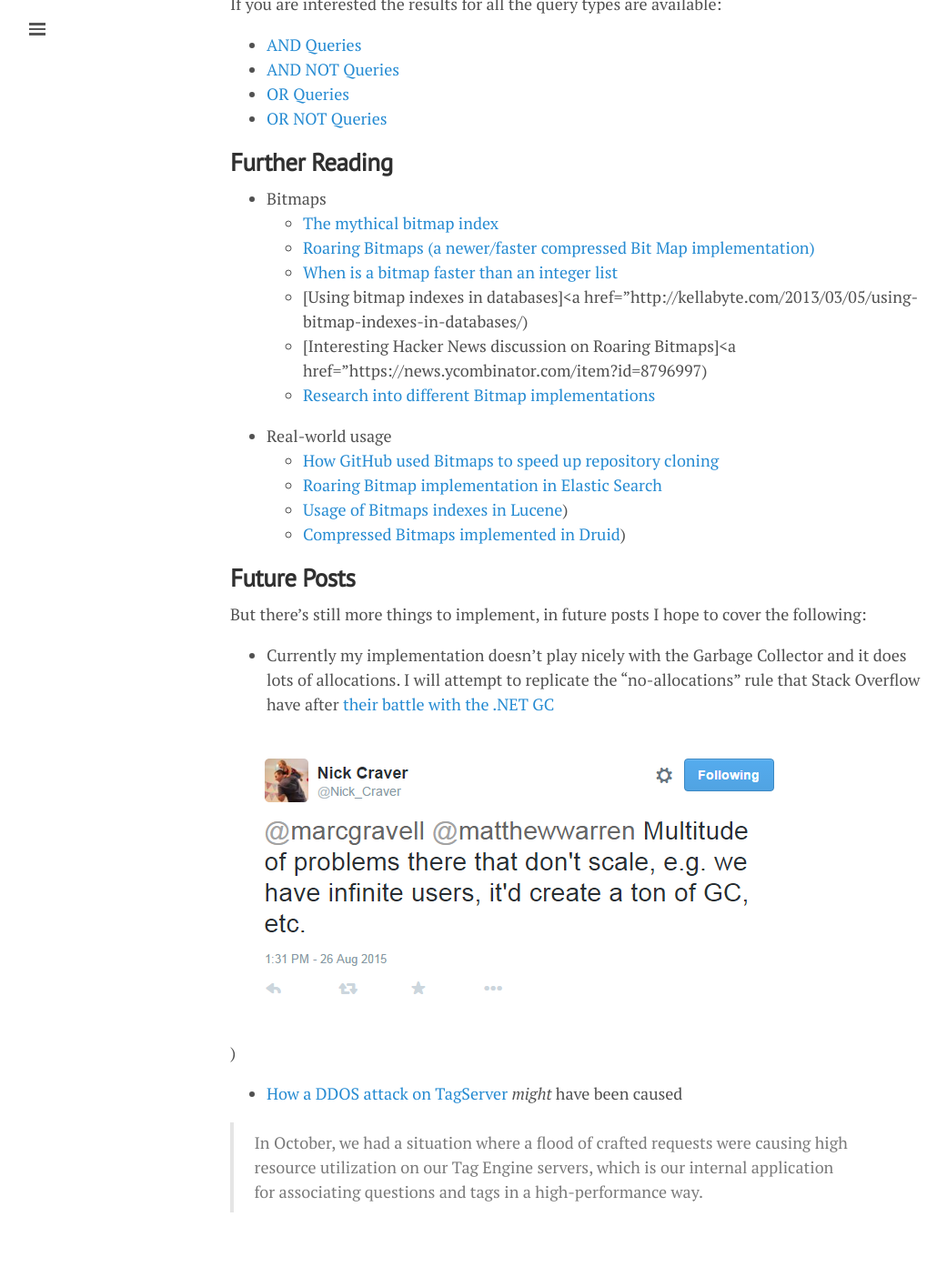
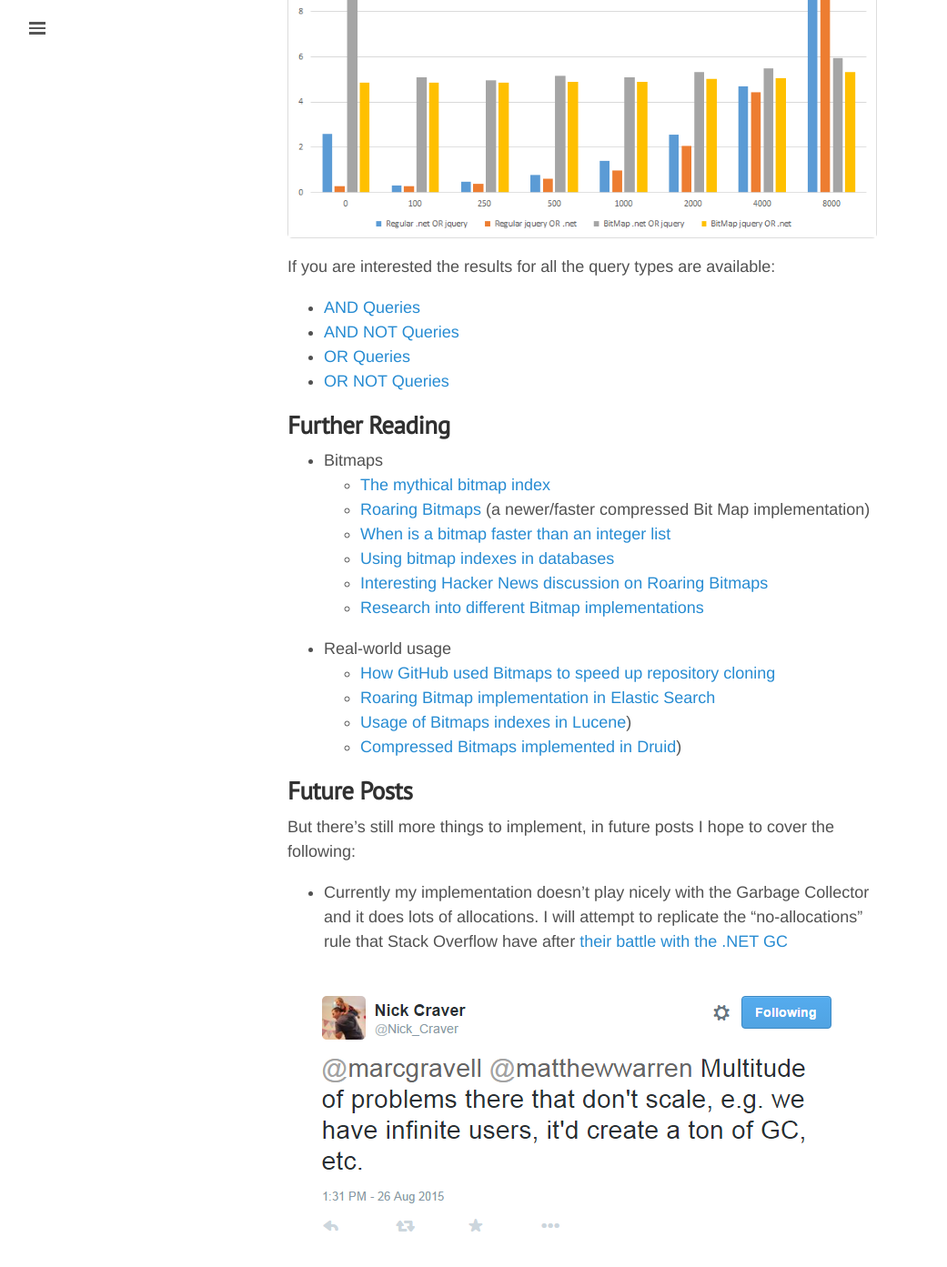
Before and after one commit to mattwarren/mattwarren.github.io, a Jekyll site: the page built from _posts/2015-10-29-the-stack-overflow-tag-engine-part-3.md, in a window 1280 px wide and 1400 px high, scrolled down 5089 px. Shown: the top 1393 px of the window at 91% size, without its empty margins (0-1041 px from the left). Built offline with Jekyll 4.4.1, drawn with Linux system fonts in a browser that asks for light colours; Markdown is read by kramdown in place of the engine named in the settings.

Commit message:
Moving to a single .css file

```diff
--- a/_includes/head.html
+++ b/_includes/head.html
@@ -15,9 +15,7 @@
   </title>
 
   <!-- CSS -->
-  <link rel="stylesheet" href="{{ site.baseurl }}/public/css/poole.css">
-  <link rel="stylesheet" href="{{ site.baseurl }}/public/css/syntax.css">
-  <link rel="stylesheet" href="{{ site.baseurl }}/public/css/lanyon.css">
+  <link rel="stylesheet" href="{{ site.baseurl }}/public/all.css">
   <link rel="stylesheet" href="https://fonts.googleapis.com/css?family=PT+Serif:400,400italic,700%7CPT+Sans:400">
 
   <!-- Icons -->
--- a/public/css/poole.css
+++ b/_includes/poole.css
@@ -382,7 +382,7 @@
   text-align: center;
   border-top: 1px solid #eee;
   /*border-bottom: 1px solid #eee;*/
-  margin-top: 1em;
+  /*margin-top: 1em;*/
   /*margin-bottom: 1em;*/
   padding-top: 1em;
   padding-bottom: 1em;
--- a/_posts/2015-10-29-the-stack-overflow-tag-engine-part-3.md
+++ b/_posts/2015-10-29-the-stack-overflow-tag-engine-part-3.md
@@ -140,10 +140,10 @@
 
 - Bitmaps
   - [The mythical bitmap index](http://lemire.me/blog/archives/2008/08/20/the-mythical-bitmap-index/)
-  - [Roaring Bitmaps (a newer/faster compressed Bit Map implementation)](http://roaringbitmap.org/)
+  - [Roaring Bitmaps](http://roaringbitmap.org/) (a newer/faster compressed Bit Map implementation)
   - [When is a bitmap faster than an integer list](http://lemire.me/blog/archives/2012/10/23/when-is-a-bitmap-faster-than-an-integer-list/)
-  - [Using bitmap indexes in databases]<a href="http://kellabyte.com/2013/03/05/using-bitmap-indexes-in-databases/)
-  - [Interesting Hacker News discussion on Roaring Bitmaps]<a href="https://news.ycombinator.com/item?id=8796997)
+  - [Using bitmap indexes in databases](http://kellabyte.com/2013/03/05/using-bitmap-indexes-in-databases/)
+  - [Interesting Hacker News discussion on Roaring Bitmaps](https://news.ycombinator.com/item?id=8796997)
   - [Research into different Bitmap implementations](http://ascr-discovery.science.doe.gov/2008/12/more-than-a-bit-faster/)
 - Real-world usage
   - [How GitHub used Bitmaps to speed up repository cloning](http://githubengineering.com/counting-objects/)
@@ -157,7 +157,7 @@
 
 - Currently my implementation doesn't play nicely with the Garbage Collector and it does lots of allocations. I will attempt to replicate the "no-allocations" rule that Stack Overflow have after [their battle with the .NET GC](http://blog.marcgravell.com/2011/10/assault-by-gc.html)
 
-[![Nick_Craver Tweet]({{base}}/images/2015/10/nick_craver-tweet.png)](https://twitter.com/Nick_Craver/status/636516399435923456))
+[![Nick_Craver Tweet]({{base}}/images/2015/10/nick_craver-tweet.png)](https://twitter.com/Nick_Craver/status/636516399435923456)
 
 - [How a DDOS attack on TagServer](http://stackstatus.net/post/107352821074/outage-postmortem-january-6th-2015) *might* have been caused
 
--- /dev/null
+++ b/public/all.css
@@ -0,0 +1,10 @@
+---
+---
+
+{% comment %}
+Idea from https://developmentseed.org/blog/2011/09/09/jekyll-github-pages/#can-it-aggregate-css-and-javascript
+{% endcomment %}
+
+{% include lanyon.css %}
+{% include poole.css %}
+{% include syntax.css %}
```
Also changed, not shown: _includes/lanyon.css (renamed from public/css/lanyon.css), _includes/syntax.css (renamed from public/css/syntax.css).
